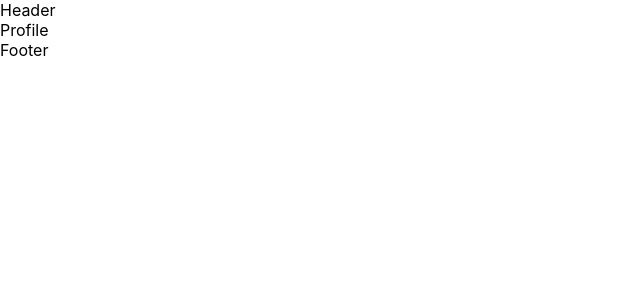
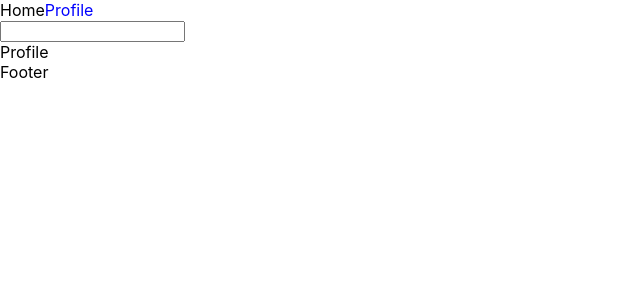
Before and after one commit to Smesnoje/creddit, a React (Create React App) app: page /profile in a window 1280 px wide. Shown: the top 300 px of the page, without its empty margins (0-640 px from the left). Built offline with nearby package versions, Linux system fonts and the light colour scheme.

Commit message:
its not much but its honest work

```diff
--- a/src/components/shared/Header.js
+++ b/src/components/shared/Header.js
@@ -1,10 +1,16 @@
 import React from 'react'
+
+import Menu from './navigation/Menu'
+import Input from './elements/Input'
 
 import './Header.css'
 
 const Header = () => {
   return (
-    <div>Header</div>
+    <div>
+      <Menu />
+      <Input name='search' type='textarea'/>
+    </div>
   )
 }
 export default Header;
--- a/src/components/shared/Main.js
+++ /dev/null
@@ -1,13 +0,0 @@
-import React from 'react'
-
-import './Main.css'
-
-const Main = (props) => {
-  return (
-    <div>
-      {props.children}
-    </div>
-  )
-}
-
-export default Main
--- a/src/components/shared/Wrapper.js
+++ b/src/components/shared/Wrapper.js
@@ -1,6 +1,5 @@
 import React from "react";
 import Header from "./Header";
-import Main from "./Main";
 import Footer from "./Footer";
 
 // import Sidebar from "./Sidebar";
@@ -11,9 +10,9 @@ const Wrapper = (props) => {
   return (
     <React.Fragment>
       <Header />
-      <Main>
+      <main>
         {props.children}
-      </Main>
+      </main>
       <Footer />
     </React.Fragment>
   );
--- /dev/null
+++ b/src/components/shared/elements/Input.js
@@ -0,0 +1,14 @@
+import React from 'react'
+
+import './Input.css'
+
+const Input = (props) => {
+  return (
+    <React.Fragment>
+        <label htmlFor={props.inputId}>{props.labelText}</label>
+        <input id={props.inputId} name={props.name} type={props.type || 'text'} value={props.value} onChange={props.handleChange}></input>
+    </React.Fragment>
+  )
+}
+
+export default Input
--- /dev/null
+++ b/src/components/shared/navigation/Menu.css
@@ -0,0 +1,9 @@
+.navlink-default {
+    color: black;
+    text-decoration: none;
+}
+
+.navlink-active {
+    color: blue;
+    text-decoration: none;
+}
--- /dev/null
+++ b/src/components/shared/navigation/Menu.js
@@ -0,0 +1,29 @@
+import React from 'react'
+import { NavLink } from 'react-router-dom'
+
+import "./Menu.css"
+
+const Menu = () => {
+  return (
+    <div>
+      <NavLink
+        to="/"
+        className={({ isActive }) => {
+          return isActive ? "navlink-active" : "navlink-default"
+        }}
+      >
+        Home
+      </NavLink>
+      <NavLink
+        to="/profile"
+        className={({ isActive }) => {
+          return isActive ? "navlink-active" : "navlink-default"
+        }}
+      >
+        Profile
+      </NavLink>
+    </div>
+  )
+}
+
+export default Menu
```
Also changed, not shown: src/components/shared/elements/Button.js (added, +11 -0 lines), src/components/shared/navigation/Search.js (added, +13 -0 lines), src/components/shared/elements/Button.css (added), src/components/shared/elements/Input.css (added), src/components/shared/navigation/Search.css (added).
